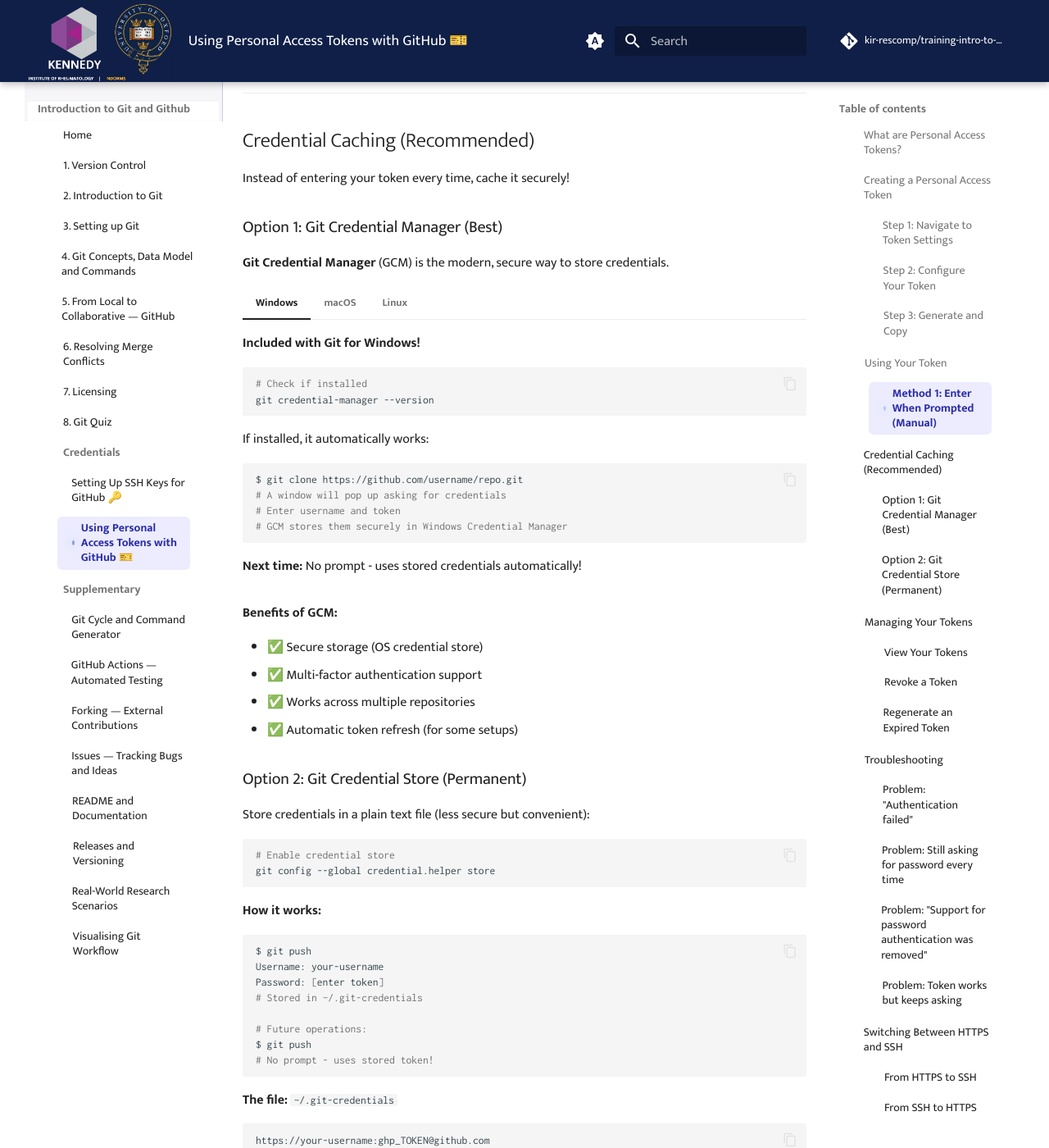
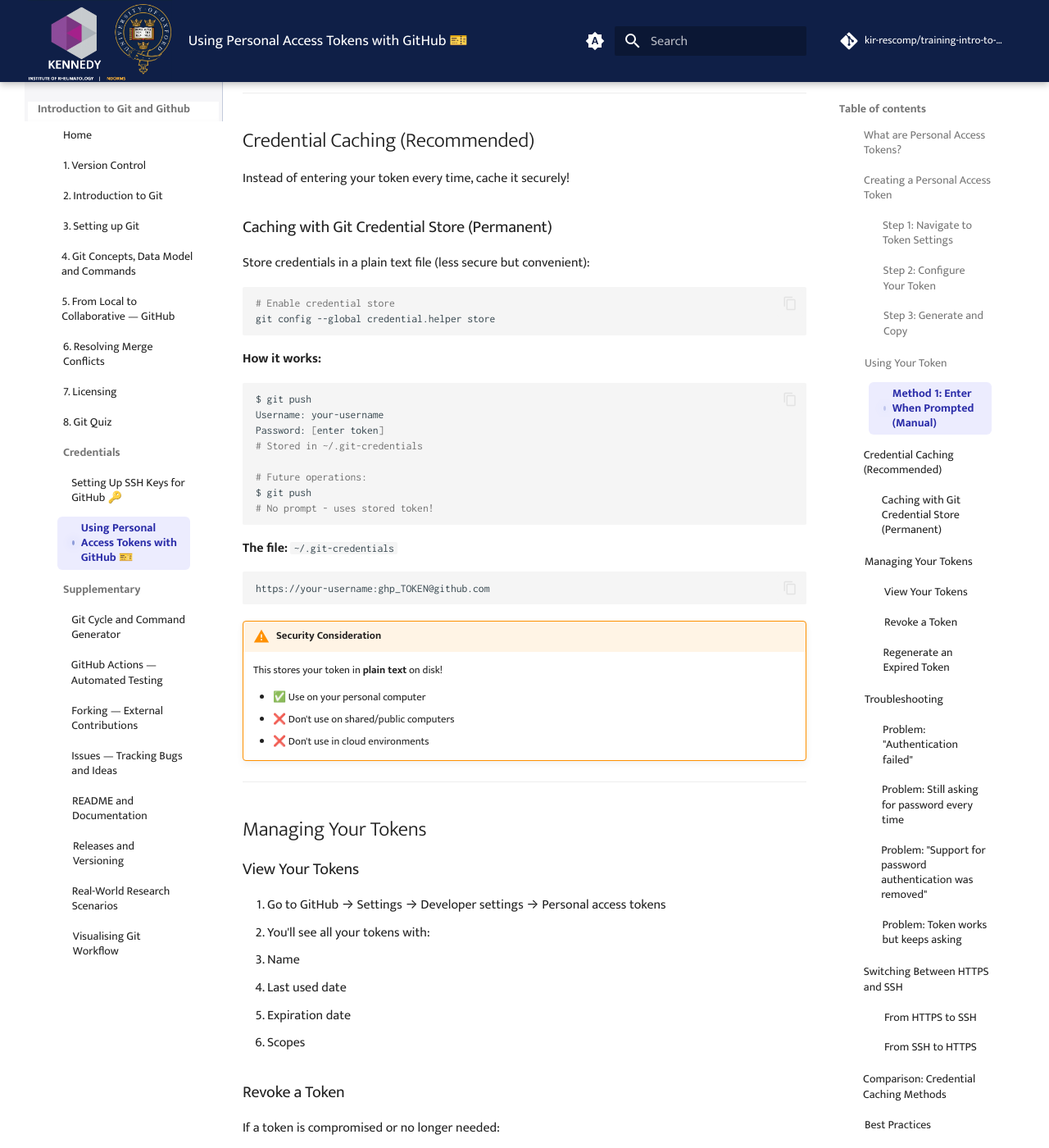
Before and after one commit to kir-rescomp/training-intro-to-git-github, an MkDocs documentation site: the page built from docs/credentials/2.tokens.md, in a window 1280 px wide and 1400 px high, scrolled down 2056 px. Shown: the whole window at 82% size. Built offline with MkDocs 1.6.1 and Material for MkDocs 9.7.7, drawn with Linux system fonts in a browser that asks for light colours; comment, search, counter and statistics services are not loaded.

Commit message:
narrow down the caching option just to git config

````diff
--- a/docs/credentials/2.tokens.md
+++ b/docs/credentials/2.tokens.md
@@ -93,80 +93,7 @@
 
 Instead of entering your token every time, cache it securely!
 
-### Option 1: Git Credential Manager (Best)
-
-**Git Credential Manager** (GCM) is the modern, secure way to store credentials.
-
-=== "Windows"
-
-
-    **Included with Git for Windows!**
-
-    ```bash
-    # Check if installed
-    git credential-manager --version
-    ```
-
-    If installed, it automatically works:
-    ```bash
-    $ git clone https://github.com/username/repo.git
-    # A window will pop up asking for credentials
-    # Enter username and token
-    # GCM stores them securely in Windows Credential Manager
-    ```
-
-    **Next time:** No prompt - uses stored credentials automatically!
-
-=== "macOS"
-
-
-    **Install via Homebrew:**
-
-    ```bash
-    brew install --cask git-credential-manager
-    ```
-
-    Or download from: [github.com/git-ecosystem/git-credential-manager](https://github.com/git-ecosystem/git-credential-manager/releases)
-
-    **Usage:**
-    ```bash
-    $ git clone https://github.com/username/repo.git
-    # A dialog will appear
-    # Enter your token
-    # Stored securely in macOS Keychain
-    ```
-
-=== "Linux"
-
-
-    **Install:**
-
-    Download from [GitHub Releases](https://github.com/git-ecosystem/git-credential-manager/releases)
-
-    ```bash
-    # Example for Debian/Ubuntu
-    wget https://github.com/git-ecosystem/git-credential-manager/releases/download/v2.x.x/gcm-linux_amd64.2.x.x.deb
-    sudo dpkg -i gcm-linux_amd64.2.x.x.deb
-
-    # Configure
-    git-credential-manager configure
-    ```
-
-    **Usage:**
-    ```bash
-    $ git clone https://github.com/username/repo.git
-    # Enter username and token when prompted
-    # Stored securely
-    ```
-
-**Benefits of GCM:**
-
-- ✅ Secure storage (OS credential store)
-- ✅ Multi-factor authentication support
-- ✅ Works across multiple repositories
-- ✅ Automatic token refresh (for some setups)
-
-### Option 2: Git Credential Store (Permanent)
+### Caching with Git Credential Store (Permanent)
 
 Store credentials in a plain text file (less secure but convenient):
 
````
